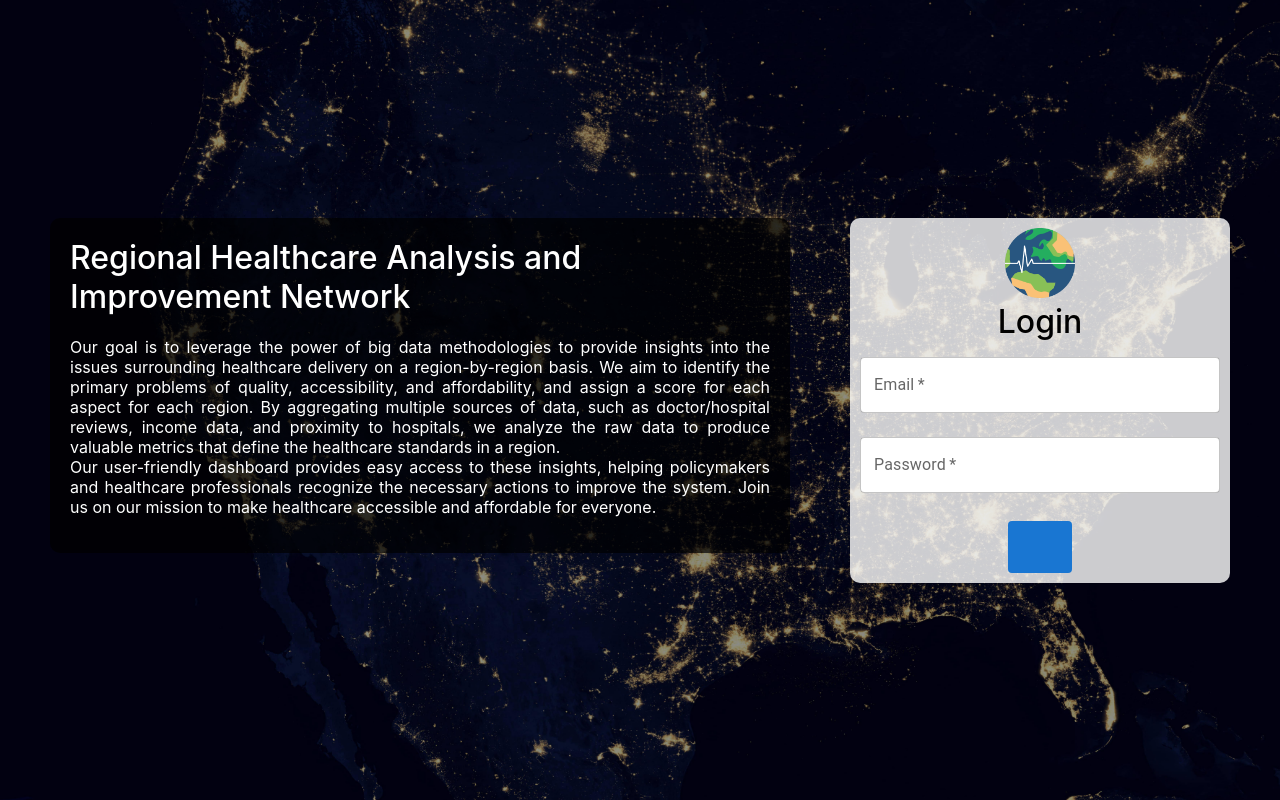
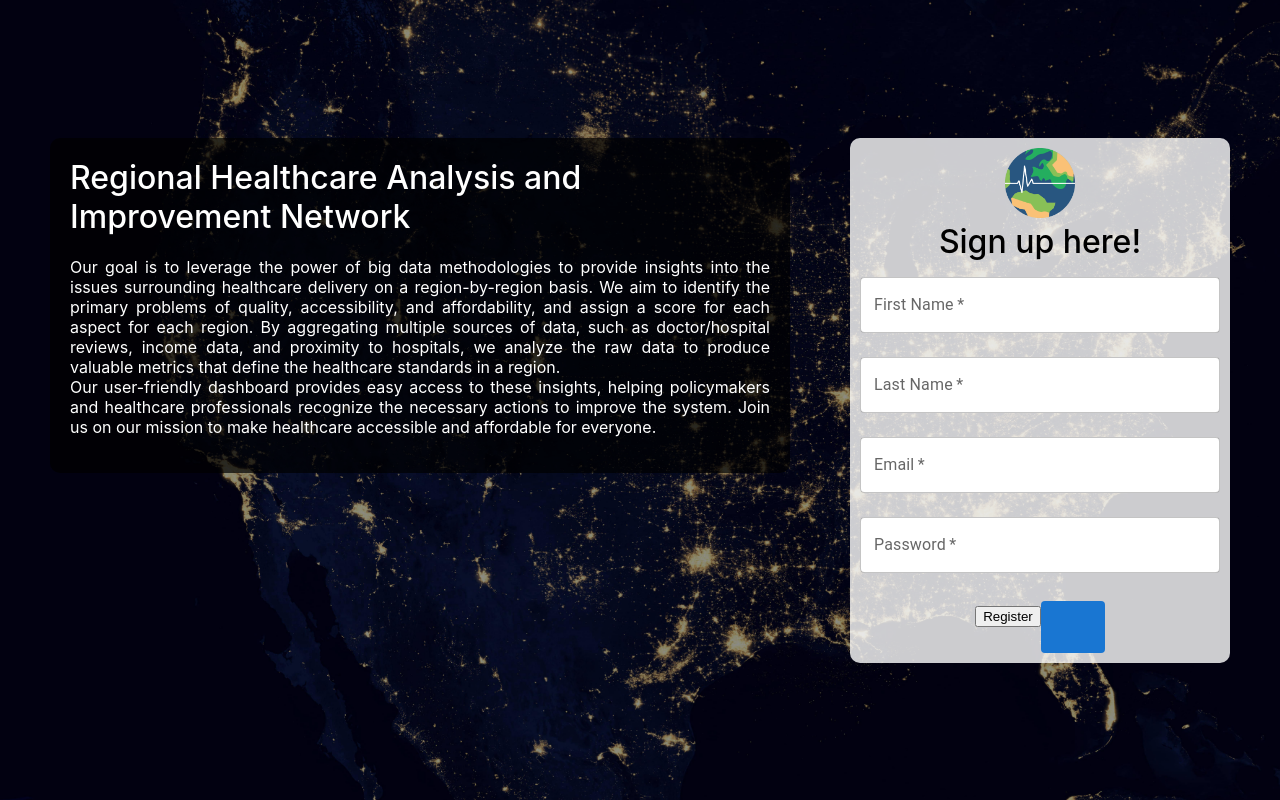
Before and after one commit to Project-RHAIN/RHAIN-frontend, a React (Create React App) app in the folder app/: page / in a window 1280 px wide. Built offline with nearby package versions, Linux system fonts and the light colour scheme.

Commit message:
Added register files

```diff
--- a/app/src/App.js
+++ b/app/src/App.js
@@ -1,7 +1,8 @@
 import React, {useState} from 'react';
 import { BrowserRouter as Router, Routes, Route, Link } from 'react-router-dom';
 import Dashboard from './Pages/Dashboard/Dashboard';
-import Login from './Pages/Login/Login';
+// import Login from './Pages/Login/Login';
+import Register from './Pages/Login/Register';
 import { ThemeProvider } from '@mui/material';
 import theme from './Theme/customTheme';
 function App() {
@@ -13,7 +14,7 @@ function App() {
       <Router>
         <ThemeProvider theme={theme}>
         <Routes>
-          <Route path="/" element={<Login />} />
+          <Route path="/" element={<Register />} />
           <Route path="/home" element={<Dashboard />} />
           <Route path="*" element={<div>Oops no page found</div>} />
         </Routes>
--- /dev/null
+++ b/app/src/Pages/Login/Register.js
@@ -0,0 +1,166 @@
+import React, {useState} from 'react';
+import './Login.scss'
+import logo from '../../Images/logo_white.png'
+import { Grid, Button } from "@mui/material";
+import TextField from '@mui/material/TextField';
+import { GoogleLogin, GoogleOAuthProvider} from '@react-oauth/google';
+import { useNavigate } from 'react-router-dom';
+
+
+
+const Register = () => {
+
+    const bcrypt = require('bcrypt');
+    const [firstname, setFirstName] = useState('');
+    const [lastname, setLastName] = useState('');
+    const [email, setEmail] = useState('');
+    const [password, setPassword] = useState('');
+    const [errorMessage, setErrorMessage] = useState('');
+
+    let navigate = useNavigate();
+    const routeChange = () =>{
+    let path = `/home`;
+    navigate(path);
+    }
+    // const [password, setPassword]
+
+
+    const handleRegister = async (e) => {
+        e.preventDefault();
+
+        const hashedPassword = await bcrypt.hash(password, 10);
+    // Create an object with the user's information
+        const userData = {
+          fields: {
+            first_name: firstname,
+            last_name: lastname,
+            email: email,
+            password: hashedPassword,
+          },
+        };
+
+        const url = 'https://api.airtable.com/v0/appZKbOG56UrV0Dvp/Users';
+        const headers = {
+            'Authorization': 'Bearer patINoqscdJqGN99D.da9df089db04370b459a32adefdeb497b54c2c26902a6ae906c4ce71319ad629',
+            'Content-Type': 'application/json',
+        };
+
+        // const searchParams = new URLSearchParams({
+        //         filterByFormula: `AND({Email} = '${email}', {Name} = '${name}')`,
+        // });
+        // const searchUrl = `${url}?${searchParams}`;
+
+        // Make a POST request to your Airtable endpoint
+        try {
+          const response = await fetch(url, {
+            method: 'POST',
+            headers: headers,
+            body: JSON.stringify(userData),
+          });
+
+          if (response.ok) {
+            // Registration successful
+            console.log('Registration successful!');
+            navigate('/home');
+            // You can redirect to a success page or perform any other action here
+          } else {
+            // Registration failed
+            console.log('Registration failed.');
+            // You can display an error message or perform any other action here
+          }
+        } catch (error) {
+          console.error('Error:', error);
+        }
+    };
+
+    return (
+        <div className='centered'>
+        <Grid container className='main-container'>
+
+            <Grid item sm={8} className='column1'>
+                <div className='left-container'>
+                {/* <GoogleLogin onSuccess={credentialResponse => {
+                        console.log(credentialResponse);
+                    }}
+                    onError={() => {
+                        console.log('Login Failed');
+                    }}
+                />; */}
+                <h1>Regional Healthcare Analysis and Improvement Network </h1>
+                <p>Our goal is to leverage the power of big data methodologies to provide insights into the issues
+                surrounding healthcare delivery on a region-by-region basis.
+                We aim to identify the primary problems of quality, accessibility, and affordability, and assign a score for each aspect
+                for each region.
+                By aggregating multiple sources of data, such as doctor/hospital
+                reviews, income data, and proximity to hospitals,
+                we analyze the raw data to produce valuable metrics that define the healthcare standards in a region.
+                <br />Our user-friendly dashboard provides easy access to these insights, helping policymakers and healthcare professionals recognize the necessary actions to improve the system.
+                Join us on our mission to make healthcare accessible and affordable for everyone.</p>
+                </div>
+            </Grid>
+
+            <Grid item sm={4} className='column2'>
+                <div className='login-section'>
+                    {/* <HealthAndSafetyIcon className='logo' /> */}
+                    <img src={logo} alt="Logo" height="70px"/>
+                    <h1>Sign up here!</h1>
+                    <TextField
+                        label="First Name"
+                        type="text"
+                        variant="outlined"
+                        margin="normal"
+                        value={firstname}
+                        onChange={(e) => setFirstName(e.target.value)}
+                        required
+                        fullWidth
+                    />
+                    <TextField
+                        label="Last Name"
+                        type="text"
+                        value={lastname}
+                        onChange={(e) => setLastName(e.target.value)}
+                        variant="outlined"
+                        margin="normal"
+                        required
+                        fullWidth
+                    />
+                    <TextField
+                        label="Email"
+                        type="email"
+                        value={email}
+                        onChange={(e) => setEmail(e.target.value)}
+                        variant="outlined"
+                        margin="normal"
+                        required
+                        fullWidth
+                    />
+                    <TextField
+                        label="Password"
+                        type="password"
+                        value={password}
+                        onChange={(e) => setPassword(e.target.value)}
+                        variant="outlined"
+                        margin="normal"
+                        required
+                        fullWidth
+                    />
+                    <button onClick={handleRegister}>Register</button>
+                    <Button variant="contained" disableElevation className='login-button' onClick={routeChange} >
+                    <GoogleOAuthProvider clientId="888396688109-n3ms9snv8n9jbpn7bam27kvt4mce87gp.apps.googleusercontent.com">
+                    <GoogleLogin onSuccess={credentialResponse => {
+                        console.log(credentialResponse );
+                        navigate('/home');}}
+                    onError={() => {
+                        console.log('Registration Failed');
+                    }}
+                    />
+                    </GoogleOAuthProvider>
+                    </Button>
+                </div>
+            </Grid>
+        </Grid>
+        </div>
+    );
+    }
+
+export default Register;
```
